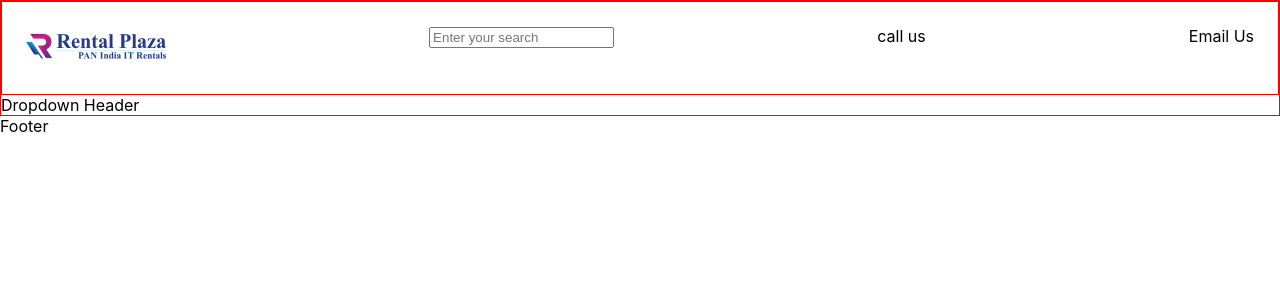
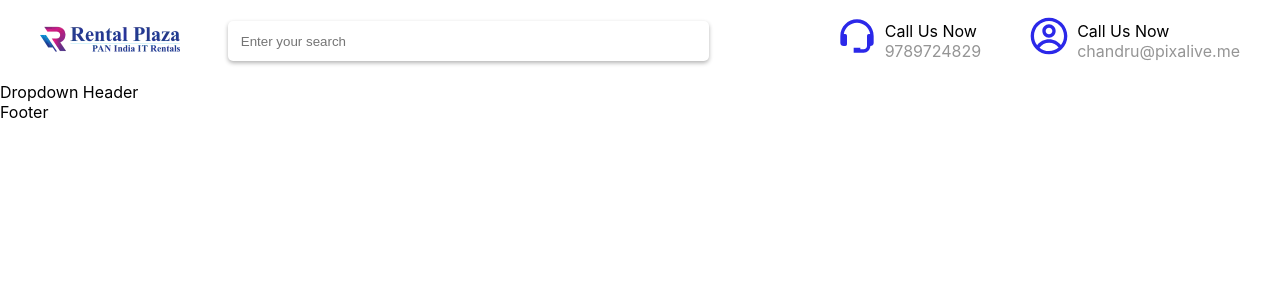
Before and after one commit to gladyprashanth/react-signin, a React (Create React App) app: page / in a window 1280 px wide. Shown: the top 300 px of the page. Built offline with nearby package versions, Linux system fonts and the light colour scheme.

Commit message:
working
on the initial setup

```diff
--- a/package.json
+++ b/package.json
@@ -9,6 +9,7 @@
     "axios": "^1.6.2",
     "react": "^18.2.0",
     "react-dom": "^18.2.0",
+    "react-icons": "^4.12.0",
     "react-router-dom": "^6.20.0",
     "react-scripts": "5.0.1",
     "web-vitals": "^2.1.4"
--- a/src/Components/Header/Header.css
+++ b/src/Components/Header/Header.css
@@ -1,13 +1,74 @@
-.Header{
-    border: 1px solid red;
+.Header {
+    /* border: 1px solid red; */
     background: #ffffff;
 }
 
 .topHeader {
-    border: 1px solid red;
+    /* border: 1px solid red; */
     display: flex;
-    justify-content: space-between;
+    /* justify-content: space-between; */
+    gap: 8rem;
+    align-items: center;
     box-sizing: border-box;
 
-    padding: 1.5rem;
+    padding: 1rem;
+    padding-left: 2.5rem;
+    padding-right: 2.5rem;
 }
+
+.headerInput {
+    /* border: 1px solid red; */
+    border-radius: 5px;
+    display: flex;
+    justify-content: center;
+    align-items: center;
+    width: 100%;
+}
+
+.iconAndSearchContainer {
+    /* border: 1px solid red; */
+    display: flex;
+    gap: 3rem;
+    width: 60%;
+}
+
+.headerInput input {
+    /* border: 1px solid red; */
+    border: none;
+    outline: none;
+    border-radius: 5px;
+    padding: 0.8rem;
+    width: 100%;
+    box-shadow: 0 2px 4px rgba(0, 0, 0, 0.3);
+}
+
+.contactUsHeader{
+    /* border: 1px solid red; */
+    display: flex;
+    gap: 3rem;
+}
+
+.contactUsHeaderContainer{
+    /* border: 1px solid red; */
+    display: flex;
+    justify-content: center;
+    align-items: center;
+    gap: 0.5rem;
+}
+
+.contactUsIcon{
+    /* border: 1px solid red; */
+    font-size: 40px;
+    color: #2b28e9;
+}
+
+.contactUsContent div:first-child {
+    /* font-weight: bold; */
+    cursor: pointer;
+}
+
+.contactUsContent div:last-child {
+    /* font-weight: bold; */
+    cursor: pointer;
+    color: #959595;
+}
--- a/src/Components/Header/Header.js
+++ b/src/Components/Header/Header.js
@@ -1,23 +1,46 @@
 import React from 'react'
 import './Header.css'
 import LogoIcon from '../../Assets/LogoIcon.webp'
+import { BiSupport } from "react-icons/bi";
+import { CgProfile } from "react-icons/cg";
+
 
 const Header = () => {
     return (
         <div className='Header'>
             <div className='topHeader'>
+                <div className='iconAndSearchContainer'>
                     <div>
                         <img
                             src={LogoIcon}
                         />
                     </div>
-                <div className=''>
+                    <div className='headerInput'>
                         <input
                             placeholder='Enter your search'
                         />
                     </div>
-                <div>call us</div>
-                <div>Email Us</div>
+                </div>
+                <div className='contactUsHeader'>
+                    <div className='contactUsHeaderContainer'>
+                        <div className='contactUsIcon'>
+                            <BiSupport />
+                        </div>
+                        <div className='contactUsContent'>
+                            <div>Call Us Now</div>
+                            <div>9789724829</div>
+                        </div>
+                    </div>
+                    <div className='contactUsHeaderContainer'>
+                        <div className='contactUsIcon'>
+                            <CgProfile />
+                        </div>
+                        <div className='contactUsContent'>
+                            <div>Call Us Now</div>
+                            <div>chandru@pixalive.me</div>
+                        </div>
+                    </div>
+                </div>
             </div>
             <div>Dropdown Header</div>
         </div>
```
Also changed, not shown: 1 other file (tests, documents, lock files or other folders). Lines whose indentation alone changed are shown as unchanged.
